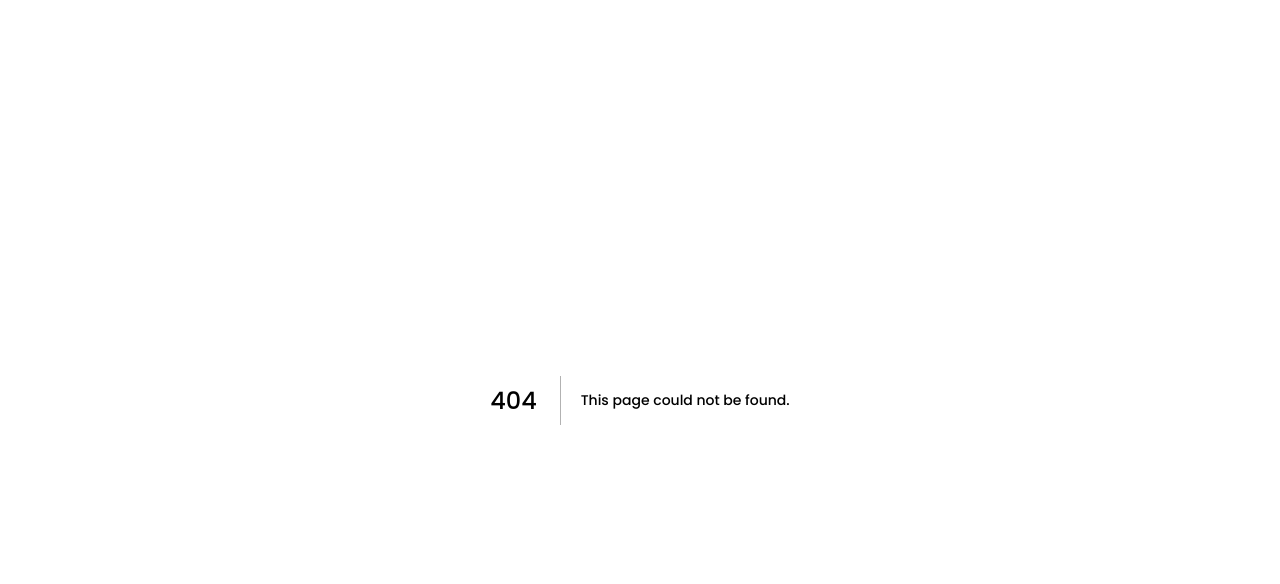
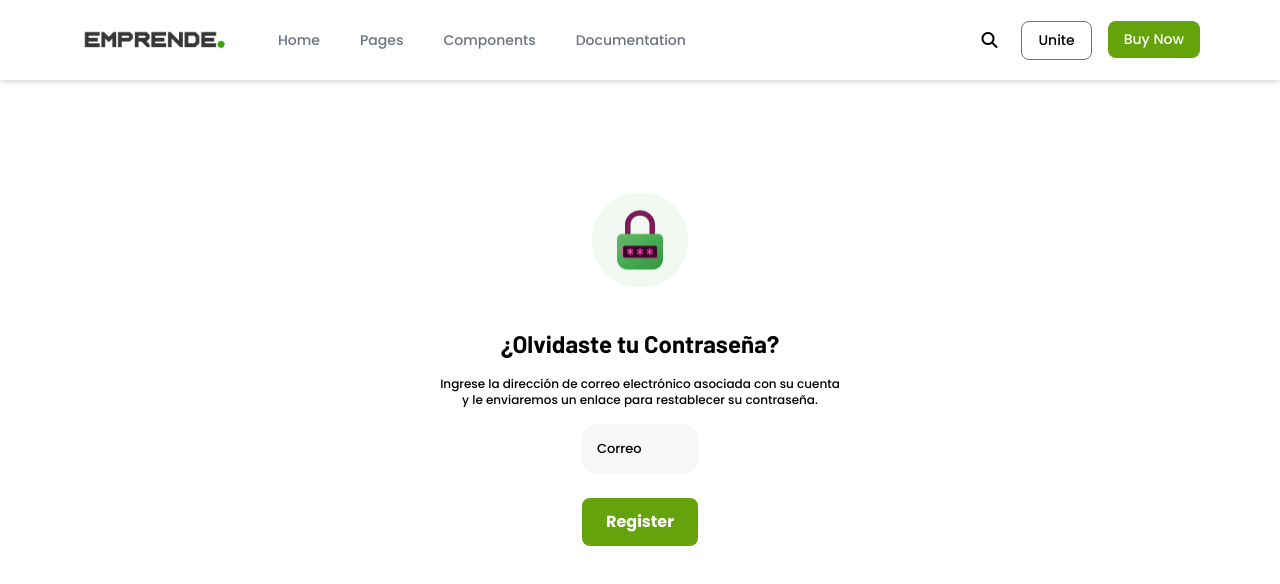
Before and after one commit to MathiasB25/emprende-client, a Next.js app: page /forgotPass in a window 1280 px wide. Before the commit this address had no page. Shown: the top 584 px of the page. Built offline with nearby package versions, Linux system fonts and the light colour scheme.

Commit message:
Forgot Password
para recuperar la contraseña

```diff
--- /dev/null
+++ b/components/ForgotPassForm.jsx
@@ -0,0 +1,33 @@
+import Link from "next/link"
+import { useState } from "react"
+import useFormInput from "../hooks/useFormInput"
+
+
+const ForgotPassForm = () =>{
+  const [ mail, setMail ] = useState('');
+
+  const [ element, setElement ] = useState(null);
+  useFormInput(element)
+  return (
+    <div className="h-screen">
+      <div className="flex flex-col items-center justify-center text-center py-28 px-5">
+        <div className="max-w-md">
+          <img className="block mb-10 w-24 h-24 ml-auto mr-auto" src="/img/ic_lock_password.png" alt="" />
+          <p className="font-barlow font-bold mb-4 text-2xl">¿Olvidaste tu Contraseña?</p>
+          <p className="font-ligth mb-4 text-xs">Ingrese la dirección de correo electrónico asociada con su cuenta <br/>y le enviaremos un enlace para restablecer su contraseña.</p>
+        </div>
+        <form action="">
+          <div className="flex flex-col">
+            <div className="input-label relative input-div" onClick={e => setElement(e)}>
+              <label className="label" htmlFor="mail">Correo</label>
+              <input className="input" type="mail" name="mail" id="mail" onChange={e => setMail(e.target.value)} value={mail} />
+            </div>
+            <button className="cursor-pointer font-semibold text-base py-2 mt-6 px-6 rounded-lg text-white bg-main-color w-full h-12 mb-4 hover:bg-main-colordark transition-colors">Register</button>
+          </div>
+        </form>
+      </div>
+    </div>
+  )
+}
+
+export default ForgotPassForm
--- /dev/null
+++ b/pages/forgotPass.jsx
@@ -0,0 +1,10 @@
+import Layout from "../components/Layout"
+import ForgotPassForm from "../components/ForgotPassForm"
+
+export default function Home() {
+  return (
+    <Layout>
+        <ForgotPassForm/>
+    </Layout>
+  )
+}
```
Also changed, not shown: public/img/ic_lock_password.png (added).
